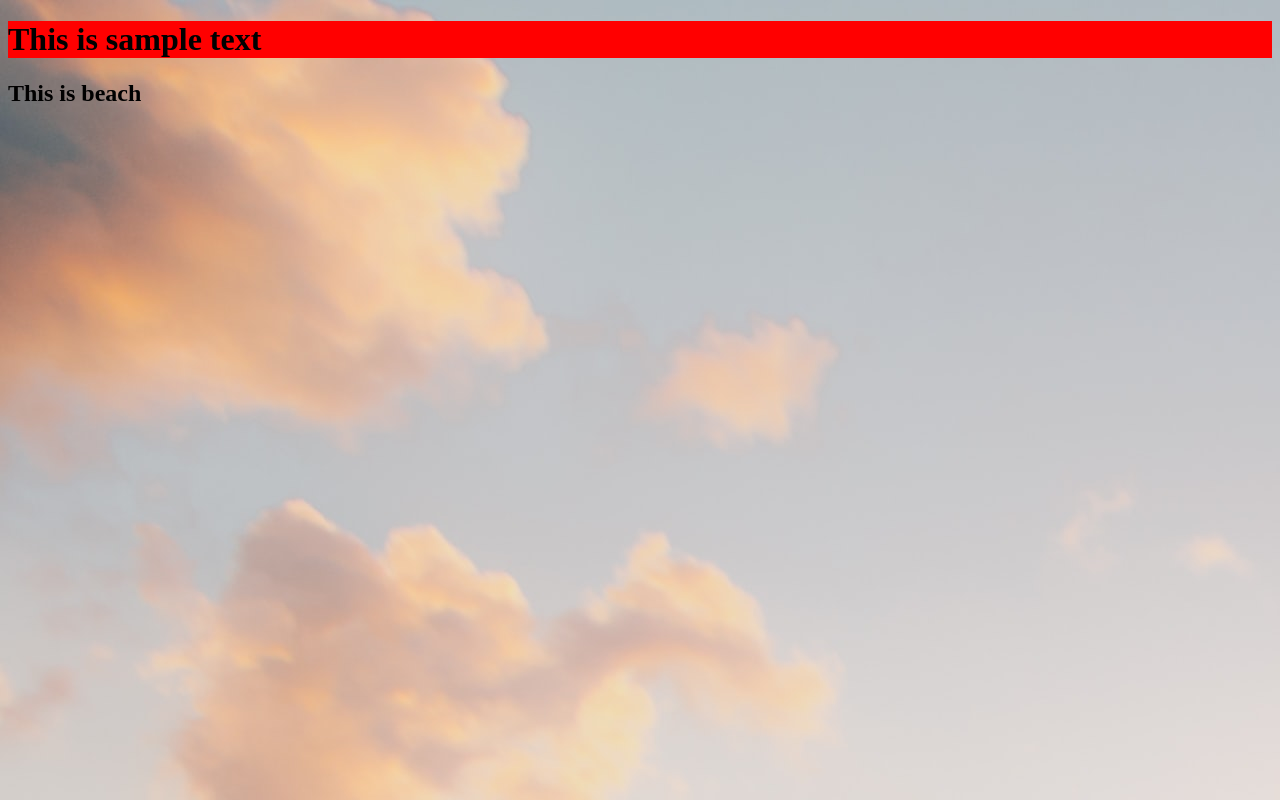
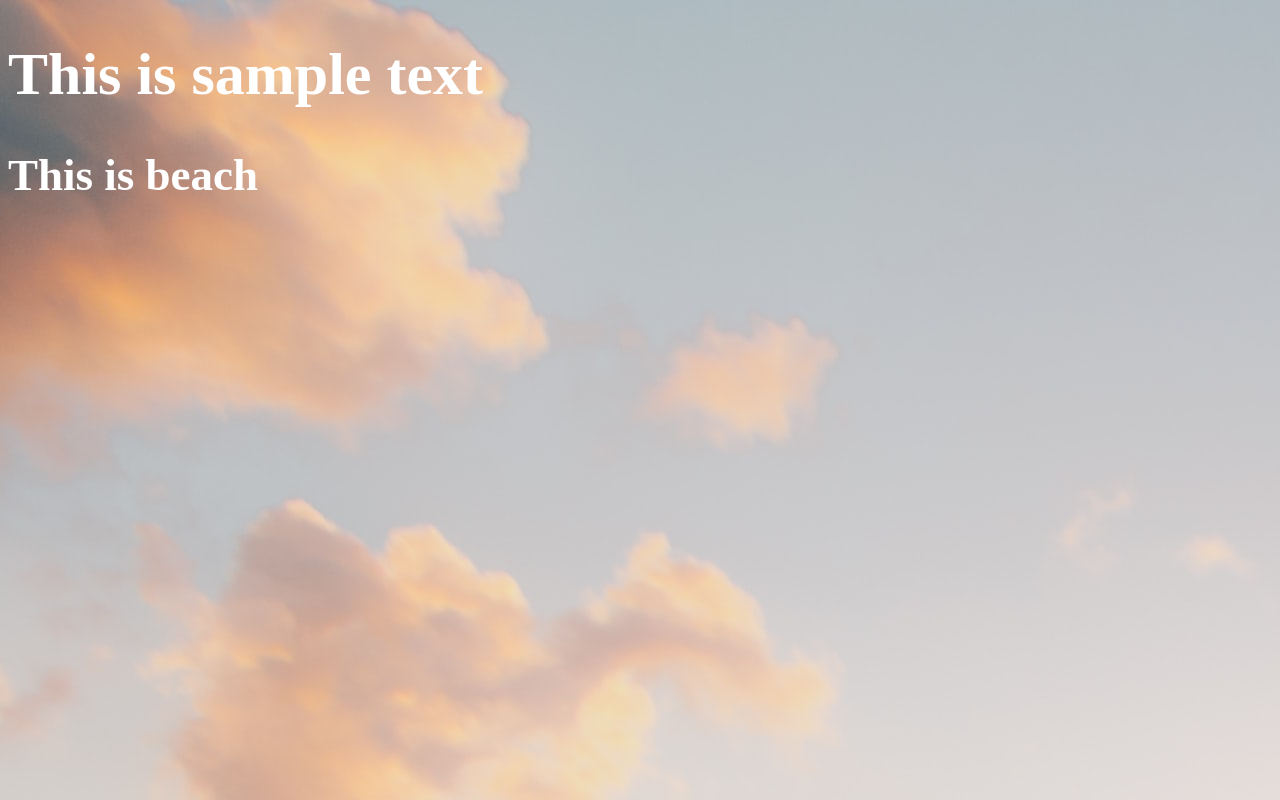
Before and after one commit to timothyd93/Unit-3-CSS, a plain HTML site: page index.html in a window 1280 px wide. Drawn offline with Linux system fonts and the light colour scheme.

Commit message:
CSS Styling Colors

```diff
--- a/index.html
+++ b/index.html
@@ -8,7 +8,7 @@
         <link rel="stylesheet" href="style.css">
     </head>
     <body>
-        <h1>This is sample text</h1>
-        <h2>This is beach</h2>
+        <h1 class="main-header white-font" id="id">This is sample text</h1>
+        <h2 class="white-font">This is beach</h2>
     </body>
 </html>
--- a/style.css
+++ b/style.css
@@ -1,9 +1,17 @@
 body {
   /* sets the background for all used space (if a full screen isn't used then it will fill to fit a full screen) */
   background-image: url(media/beach.jpg);
+font-size: 30px;
 }
 
-h1 {
-  /* sets background color around the h1 text */
-  background-color: red;
+
+h2{
+  color:red;
 }
+
+h1{
+  color:aqua;
+}
+.white-font{
+  color:white;
+}
```
